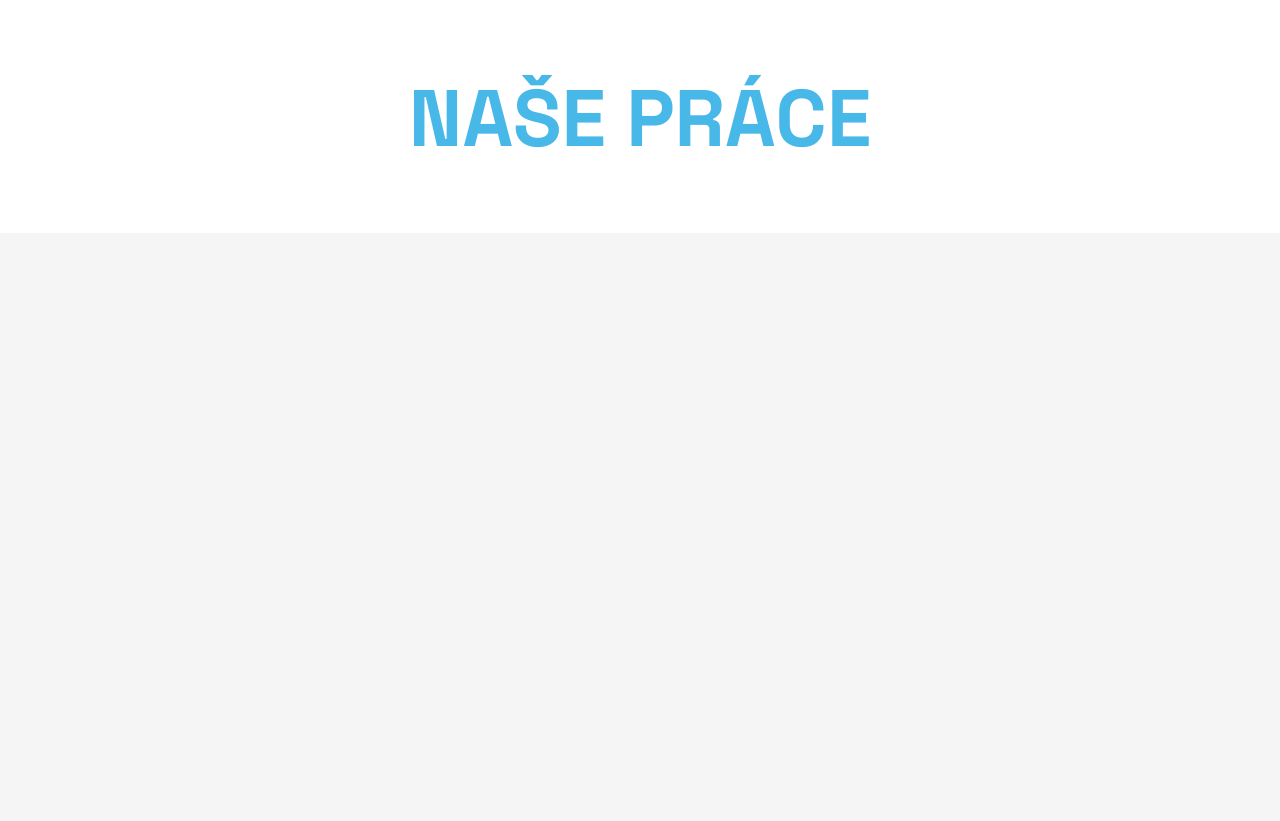
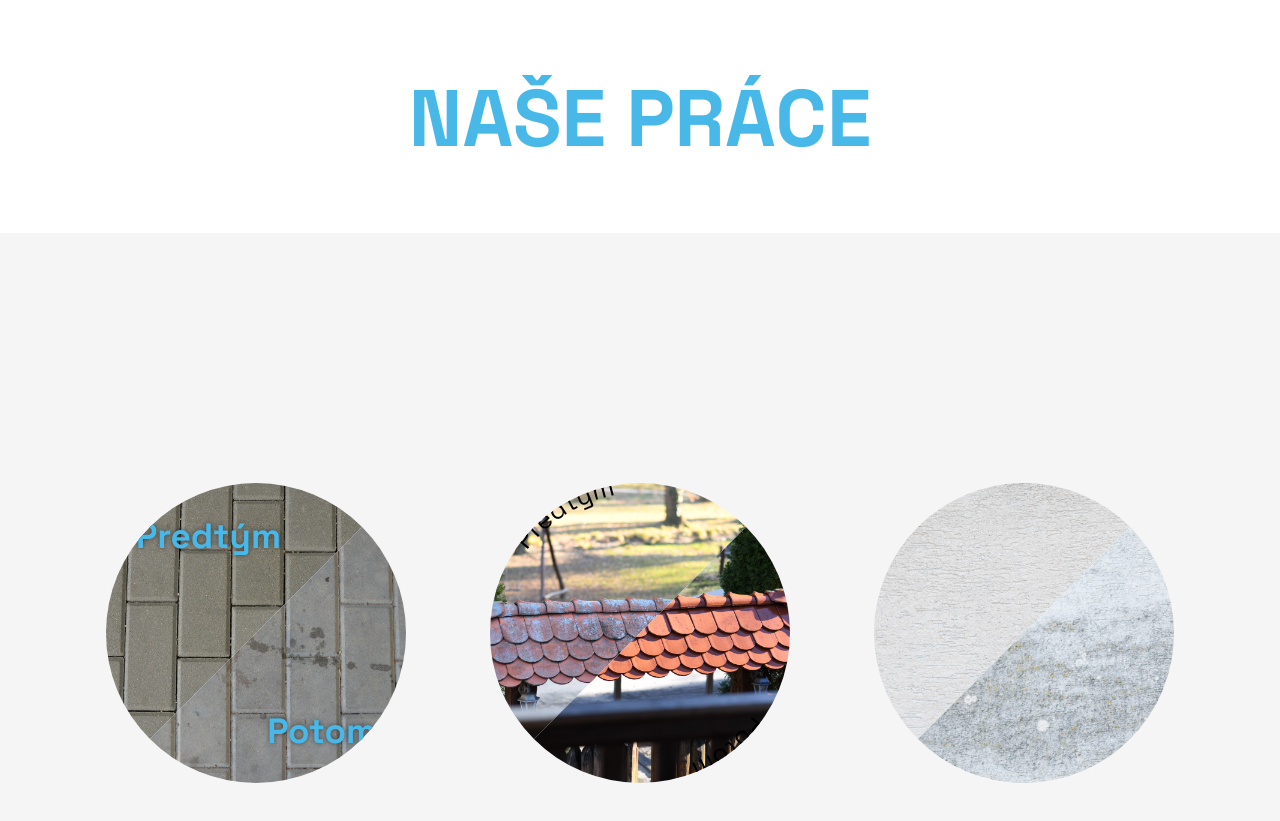
Before and after one commit to Jurgo88/herman, a website built with Vite: page index.html in a window 1280 px wide. Shown: the part 1993-2814 px from the top of the page. Built offline with nearby package versions, Linux system fonts and the light colour scheme; files whose address does not match are found by name.

Commit message:
our works created

```diff
--- a/index.html
+++ b/index.html
@@ -42,16 +42,37 @@
   <section class="our-works">
     <div class="container">
       <h2 class="title">Naše práce</h2>
-      <div class="works">
-        <div class="work">
-          <img src="public/assets/img/1.jpg" alt="">
+      <div class="works tripple-cards">
+        <div class="circle">
+          <span class="label before">Predtým</span>
+          <span class="label after">Potom</span>
+          <img src="public/assets/img/DL_01-01.jpg" class="half top-left" alt="">
+          <img src="public/assets/img/DL_02-01.jpg" class="half bottom-right" alt="">
         </div>
-        <div class="work">
-          <img src="public/assets/img/2.jpg" alt="">
+        <div class="circle">
+          <img src="public/assets/img/KR_01-01-01-01-01.jpg" class="half top-left" alt="">
+          <img src="public/assets/img/KR_02-01-01-01-01.jpg" class="half bottom-right" alt="">
+
+          <svg class="circle-text" viewBox="0 0 300 300">
+            <defs>
+              <path id="textPathCircle" d="M 150,150 m -140,0 a 140,140 0 1,1 280,0 a 140,140 0 1,1 -280,0" />
+            </defs>
+            <text font-size="26" fill="black" text-anchor="start">
+              <textPath href="#textPathCircle" startOffset="10%">
+                Predtým
+              </textPath>
+              <textPath href="#textPathCircle" startOffset="60%">
+                Potom
+              </textPath>
+            </text>
+          </svg>
+
         </div>
-        <div class="work">
-          <img src="public/assets/img/3.jpg" alt="">
+        <div class="circle">
+          <img src="public/assets/img/FS_01-01.jpg" class="half top-left" alt="">
+          <img src="public/assets/img/FS_02-01.jpg" class="half bottom-right" alt="">
         </div>
+
       </div>
     </div>
 
--- a/src/style.css
+++ b/src/style.css
@@ -144,10 +144,10 @@ body, html {
     opacity: 1;
 }
 
-/* ABOUT US */
+/*************** ABOUT US ***************/
+
 .about-us {
   background-color: aliceblue;
-  height: ;
 }
 .title {
   font-size: 5rem;
@@ -186,3 +186,61 @@ body, html {
     background-color: var(--color3);
     height: 100vh;
 }
+
+/******************** WORKS ********************/
+.circle {
+    width: 300px;
+    height: 300px;
+    border-radius: 50%;
+    overflow: hidden;
+    position: relative;
+  }
+
+  .half {
+    position: absolute;
+    width: 100%;
+    height: 100%;
+    object-fit: cover;
+  }
+
+  /* Horná ľavá polovica */
+  .top-left {
+    clip-path: polygon(0 0, 100% 0, 0 100%);
+  }
+
+  /* Dolná pravá polovica */
+  .bottom-right {
+    clip-path: polygon(100% 100%, 0 100%, 100% 0);
+  }
+
+
+  .label {
+    position: absolute;
+    color: var(--color2);
+    font-weight: bold;
+    font-size: 2.2rem;
+    text-shadow: 0 0 5px rgba(0,0,0,0.5);
+    z-index: 2;
+  }
+
+  .before {
+    top: 10%;
+    left: 10%;
+  }
+
+  .after {
+    bottom: 10%;
+    right: 10%;
+  }
+
+
+  .circle-text {
+    position: absolute;
+    top: 0;
+    left: 0;
+    width: 100%;
+    height: 100%;
+    pointer-events: none;
+    font-size: 5rem;
+    color: var(--color2);
+  }
```
Also changed, not shown: public/assets/img/DL_01-01.jpg (added), public/assets/img/DL_02-01.jpg (added), public/assets/img/FS_01-01.jpg (added), public/assets/img/FS_02-01.jpg (added), public/assets/img/KR_01-01-01-01-01.jpg (added), public/assets/img/KR_02-01-01-01-01.jpg (added).
